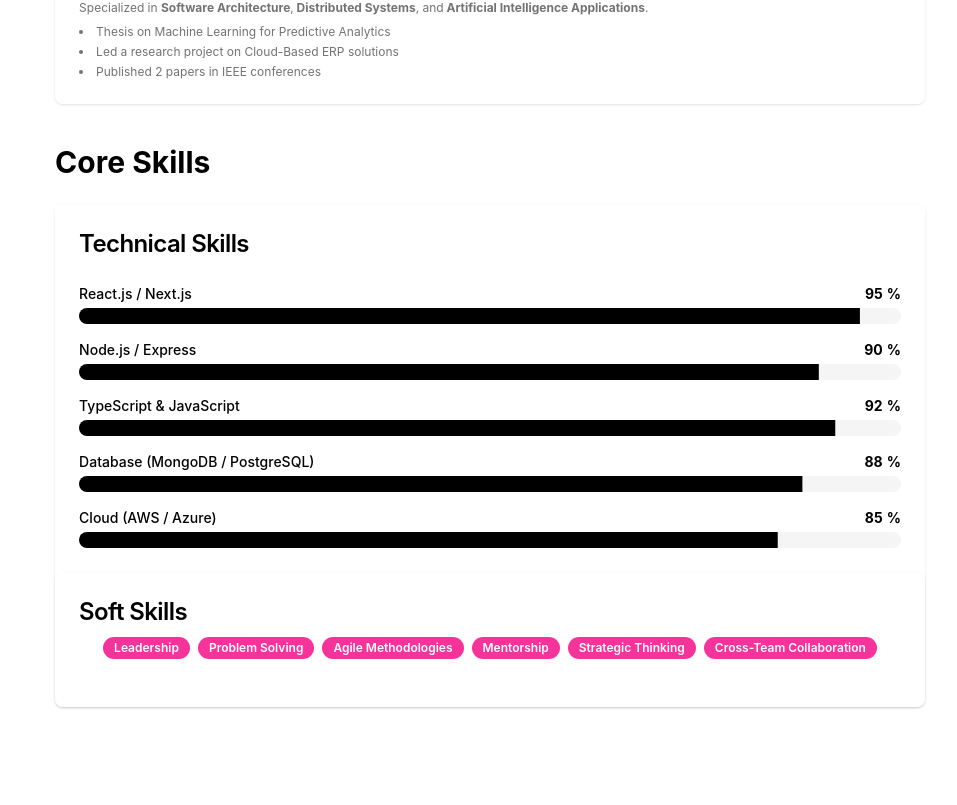
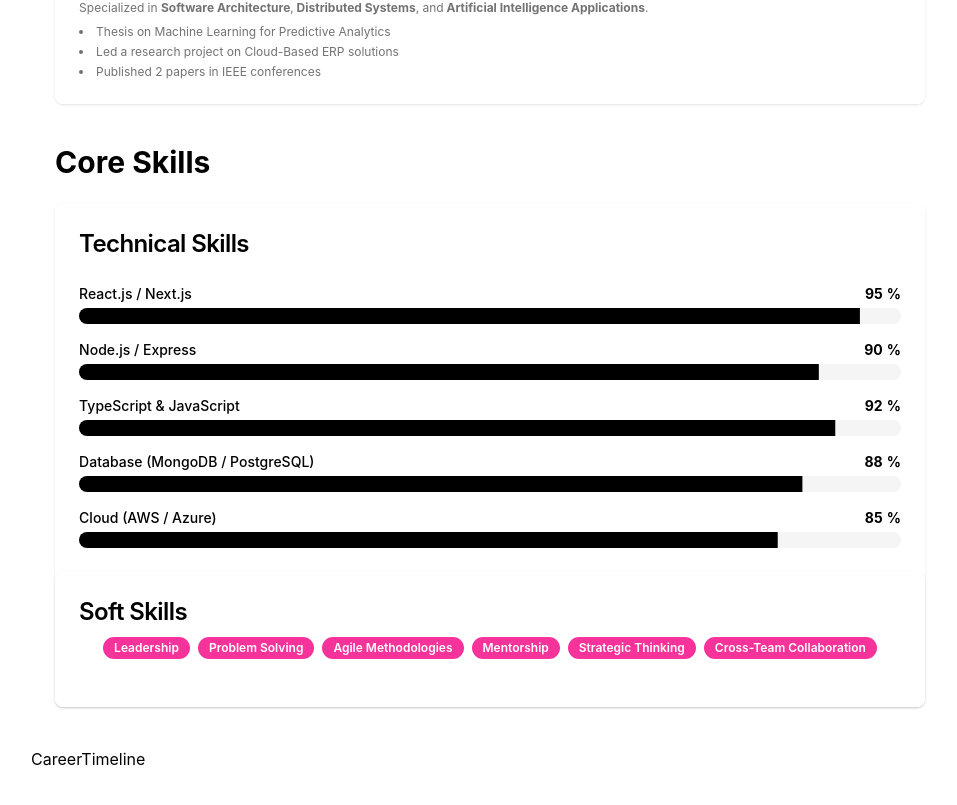
Before and after one commit to QPhuc/Animated-Portfolio, a React (Vite) app in the folder Animated-portfolio/: page / in a window 1280 px wide. Shown: the part 855-1660 px from the top of the page, without its empty margins (150-1107 px from the left). Built offline with nearby package versions, Linux system fonts and the light colour scheme.

Commit message:
Add career time line

```diff
--- a/Animated-portfolio/src/App.tsx
+++ b/Animated-portfolio/src/App.tsx
@@ -5,6 +5,7 @@
 import Header from './components/Header/Header'
 import HeroSection from './components/HeroSection/HeroSection'
 import StripesBackground from './components/lightswind/stripes-background'
+import CareerTimeline from './components/CareerTimeline/CareerTimeline'
 
 function App() {
 
@@ -29,6 +30,9 @@
             <div id="education">
               <EducationSection />
             </div>
+            <div id="career">
+              <CareerTimeline />
+            </div>
           </div>
         </div>
       </ReactLenis>
--- /dev/null
+++ b/Animated-portfolio/src/components/CareerTimeline/CareerTimeline.tsx
@@ -0,0 +1,8 @@
+
+const CareerTimeline = () => {
+    return (
+        <div>CareerTimeline</div>
+    )
+}
+
+export default CareerTimeline
```
